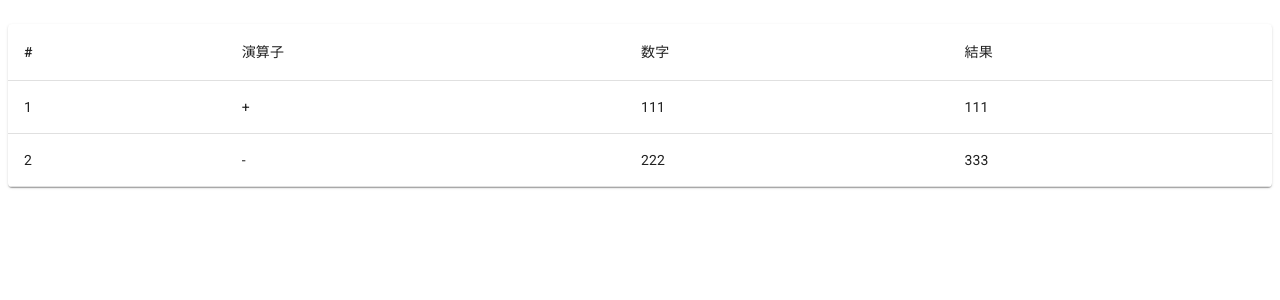
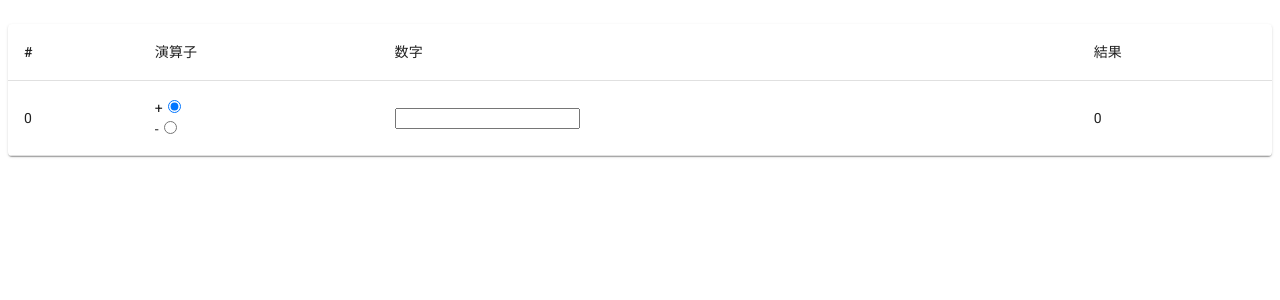
Before and after one commit to naoki85/my-blog-react, a React (Create React App) app: page / in a window 1280 px wide. Shown: the top 300 px of the page. Built offline with nearby package versions, Linux system fonts and the light colour scheme.

Commit message:
Use redux

```diff
--- a/src/components/App.tsx
+++ b/src/components/App.tsx
@@ -1,7 +1,5 @@
 import React, { FC } from 'react';
-import CalcRow, { Formula } from './CalcRow'
-// import { tsPropertySignature } from '@babel/types';
-// import { makeStyles, createStyles } from '@material-ui/core/styles';
+import CalcRow, { CalcRowProcProps, Formula } from './CalcRow'
 import { makeStyles } from '@material-ui/core/styles';
 import Table from '@material-ui/core/Table';
 import TableBody from '@material-ui/core/TableBody';
@@ -10,9 +8,12 @@ import TableHead from '@material-ui/core/TableHead';
 import TableRow from '@material-ui/core/TableRow';
 import Paper from '@material-ui/core/Paper';
 
-interface AppProps {
+export interface AppProcProps extends CalcRowProcProps {}
+export interface AppStateProps {
   formulas: Formula[];
 }
+
+interface AppProps extends AppProcProps, AppStateProps {}
 
 const useStyles = makeStyles(theme => ({
   root: {
@@ -42,7 +43,13 @@ const AppComponent: FC<AppProps> = (props: AppProps) => {
         <TableBody>
           {props.formulas.map(formula => {
             return (
-              <CalcRow formula={formula} />
+              <CalcRow
+                key={formula.id}
+                changeNum={props.changeNum}
+                changeOperator={props.changeOperator}
+                appendRow={props.appendRow}
+                formula={formula}
+              />
             )
           })}
         </TableBody>
--- a/src/components/CalcRow.tsx
+++ b/src/components/CalcRow.tsx
@@ -2,38 +2,89 @@ import React, { FC } from 'react';
 import TableRow from '@material-ui/core/TableRow';
 import TableCell from '@material-ui/core/TableCell';
 
+export type Operator = "+" | "-";
 export interface Formula {
   id: number;
-  operator: "+" | "-";
+  operator: Operator;
   num: number;
   result: number;
 }
 
-interface CalcRowProps {
+export interface CalcRowProcProps {
+  changeOperator: (operator: Operator) => void;
+  changeNum: (num: number) => void;
+  appendRow: () => void;
+}
+
+interface CalcRowStateProps {
   formula: Formula;
 }
 
+interface CalcRowProps extends CalcRowProcProps, CalcRowStateProps {}
 const CalcRow: FC<CalcRowProps> = (props: CalcRowProps) => {
+  if (props.formula.id === 0) {
     return (
       <TableRow>
         <TableCell>{props.formula.id}</TableCell>
         <TableCell>
-        <form>
+          <form onSubmit={ e => { e.preventDefault(); }}>
             <label htmlFor={"plus"}>
-            {props.formula.operator}
+              +
             </label>
+            <input
+              type="radio"
+              id="plus"
+              checked={props.formula.operator === "+"}
+              onChange={() => props.changeOperator("+")}
+            />
+          </form>
+          <form onSubmit={ e => { e.preventDefault(); }}>
+            <label htmlFor={"minus"}>
+              -
+            </label>
+            <input
+              type="radio"
+              id="minus"
+              checked={props.formula.operator === "-"}
+              onChange={() => props.changeOperator("-")}
+            />
           </form>
         </TableCell>
         <TableCell>
-        <form>
-          <label htmlFor={"plus"}>
-            {props.formula.num}
-          </label>
+          <form
+            onSubmit={ e => {
+              e.preventDefault();
+              props.appendRow();
+            }}
+          >
+            <input
+              type="text"
+              value={props.formula.num ? props.formula.num : ""}
+              onChange={e => {
+                if (e.target.value === "-") {
+                  props.changeOperator("-")
+                } else if (e.target.value === "+") {
+                  props.changeOperator("+")
+                } else if (Number(e.target.value)) {
+                  props.changeNum(Number(e.target.value));
+                }
+              }}
+            />
           </form>
         </TableCell>
         <TableCell>{props.formula.result}</TableCell>
       </TableRow>
     );
+  }
+
+  return (
+    <TableRow>
+      <TableCell>{props.formula.id}</TableCell>
+      <TableCell>{props.formula.operator}</TableCell>
+      <TableCell>{props.formula.num}</TableCell>
+      <TableCell>{props.formula.result}</TableCell>
+    </TableRow>
+  )
 };
 
 export default CalcRow;
--- a/src/containers/App.tsx
+++ b/src/containers/App.tsx
@@ -1,25 +1,27 @@
-import React, { FC } from 'react';
-import AppComponent from '../components/App';
-import { Formula } from '../components/CalcRow';
+import { connect } from "react-redux";
+import { Dispatch, Action } from "redux";
+import { Result } from "../reducers";
+import * as Act from '../actions';
+import AppComponent, { AppProcProps, AppStateProps } from '../components/App';
 
-const formulas: Formula[] = [
-  {
-    id: 1,
-    operator: "+",
-    num: 111,
-    result: 111
-  },
-  {
-    id: 2,
-    operator: "-",
-    num: 222,
-    result: 333
+export const mapStateToProps = function(state: Result): AppStateProps {
+  return {
+    formulas: [...state.formulas, state.formula]
   }
-];
-
-
-const AppContainer: FC = () => {
-  return <AppComponent formulas={formulas} />;
 };
 
-export default AppContainer;
+export const mapDispatchToProps = function(
+  dispatch: Dispatch<Action<{}>>
+): AppProcProps {
+  return {
+    changeOperator: (operator: Act.Operator) =>
+      dispatch(Act.changeOperator(operator)),
+    changeNum: (num: number) => dispatch(Act.changeNum(num)),
+    appendRow: () => dispatch(Act.appendRow())
+  };
+};
+
+export default connect(
+  mapStateToProps,
+  mapDispatchToProps
+)(AppComponent);
```
Also changed, not shown: .eslintrc.js. Lines whose indentation alone changed are shown as unchanged.
